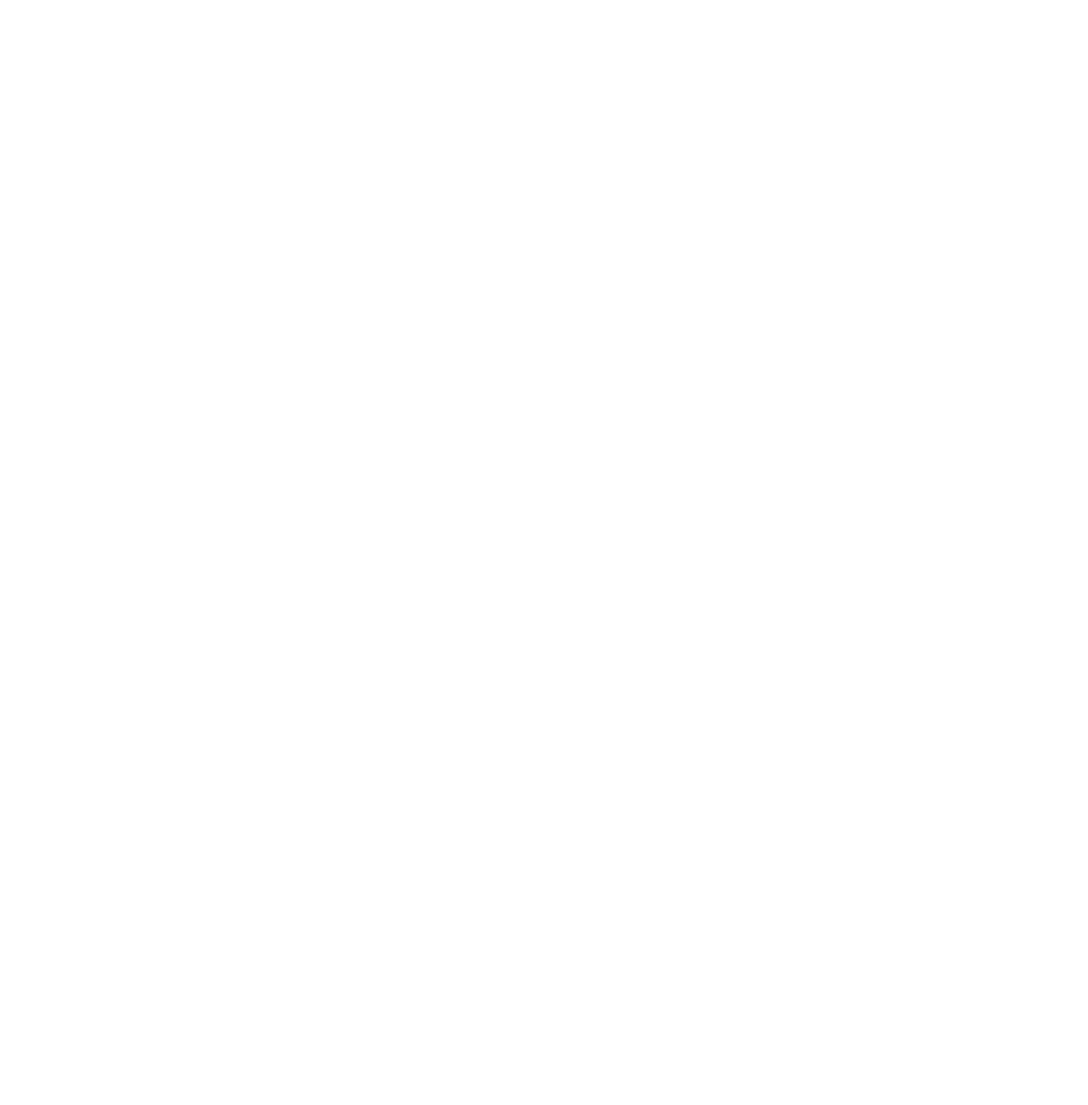
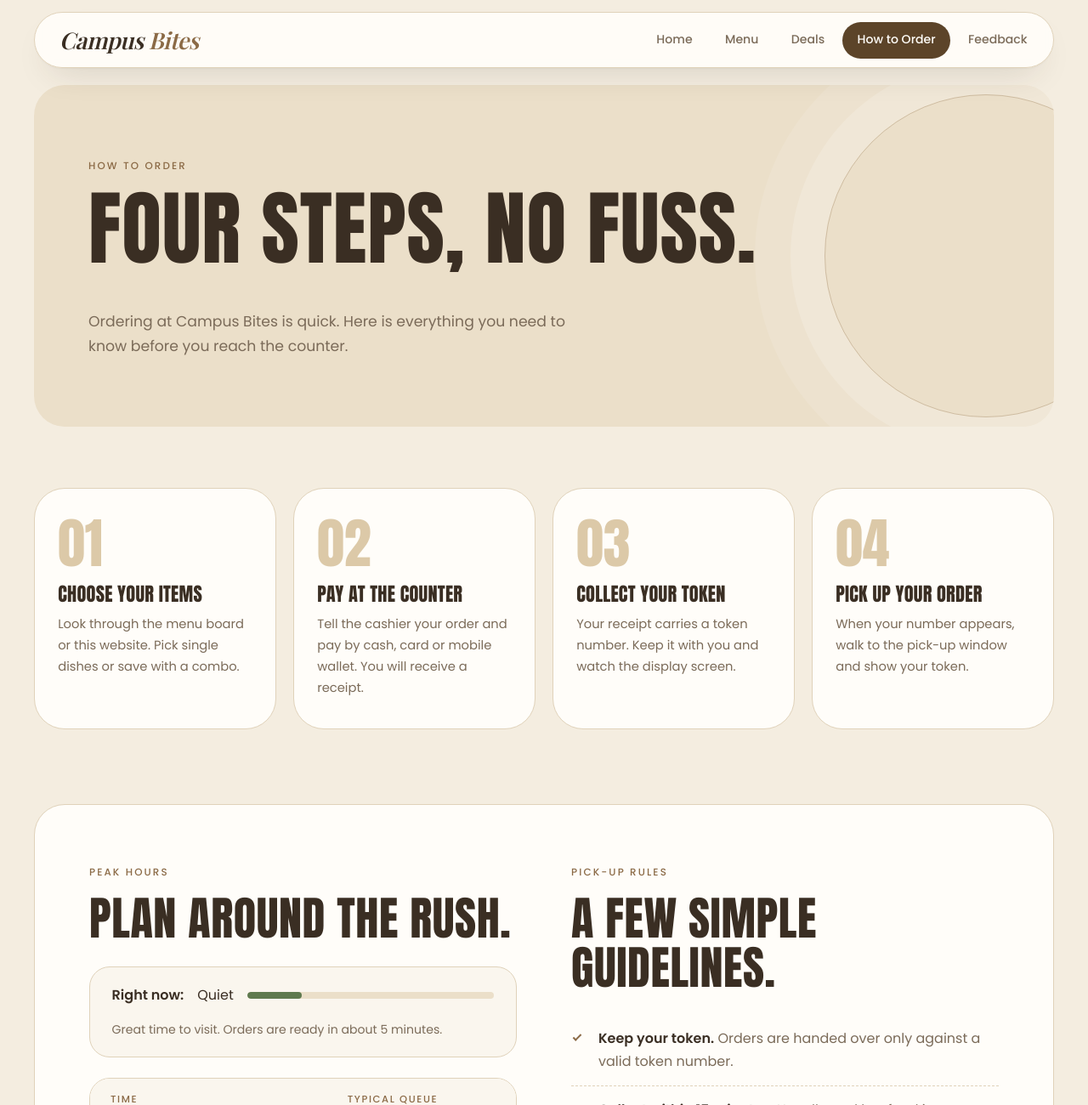
Before and after one commit to sajjal-jamil/campus-cafeteria1, a plain HTML site: page source/order.html in a window 1280 px wide. Shown: the top 1300 px of the page at 85% size. Before the commit the page ends 800 px from the top, so only its background shows below. Drawn offline with nearby package versions, Linux system fonts and the light colour scheme; a web font is replaced by a local one.

Commit message:
Added order feature ,closes #4

```diff
--- a/source/order.html
+++ b/source/order.html
@@ -0,0 +1,173 @@
+<!DOCTYPE html>
+<html lang="en">
+<head>
+  <meta charset="UTF-8">
+  <meta name="viewport" content="width=device-width, initial-scale=1">
+  <title>How to Order | Campus Bites</title>
+  <meta name="description" content="How to place an order at Campus Bites: choose items, pay at the counter, collect your token and pick up.">
+  <link rel="preconnect" href="https://fonts.googleapis.com">
+  <link rel="preconnect" href="https://fonts.gstatic.com" crossorigin>
+  <link href="https://fonts.googleapis.com/css2?family=Anton&family=Playfair+Display:ital,wght@0,500;0,600;1,500;1,600&family=Poppins:wght@300;400;500;600&display=swap" rel="stylesheet">
+  <link rel="stylesheet" href="../styles/style.css">
+  <script>document.documentElement.classList.add("js");</script>
+</head>
+<body>
+  <a class="skip-link" href="#main">Skip to content</a>
+  <header class="site-header">
+    <div class="wrap header-inner">
+      <a class="logo" href="index.html" aria-label="Campus Bites home">Campus <span>Bites</span></a>
+      <button class="nav-toggle" aria-label="Toggle navigation" aria-expanded="false" aria-controls="nav"><span></span></button>
+      <nav aria-label="Main">
+        <ul class="nav-list" id="nav">
+        <li><a href="index.html">Home</a></li>
+        <li><a href="menu.html">Menu</a></li>
+        <li><a href="deals.html">Deals</a></li>
+        <li><a href="order.html" aria-current="page">How to Order</a></li>
+        <li><a href="feedback.html">Feedback</a></li>
+        </ul>
+      </nav>
+    </div>
+  </header>
+
+  <main id="main">
+
+    <section class="page-hero">
+      <div class="wrap">
+        <span class="eyebrow">How to Order</span>
+        <h1>Four steps, no fuss.</h1>
+        <p class="lead">Ordering at Campus Bites is quick. Here is everything you need to know before you reach the counter.</p>
+      </div>
+    </section>
+
+    <section class="section">
+      <div class="wrap">
+        <ol class="steps">
+          <li class="step reveal"><h3>Choose your items</h3><p>Look through the menu board or this website. Pick single dishes or save with a combo.</p></li>
+          <li class="step reveal"><h3>Pay at the counter</h3><p>Tell the cashier your order and pay by cash, card or mobile wallet. You will receive a receipt.</p></li>
+          <li class="step reveal"><h3>Collect your token</h3><p>Your receipt carries a token number. Keep it with you and watch the display screen.</p></li>
+          <li class="step reveal"><h3>Pick up your order</h3><p>When your number appears, walk to the pick-up window and show your token.</p></li>
+        </ol>
+      </div>
+    </section>
+
+    <section class="section section--white">
+      <div class="wrap split">
+        <div class="reveal">
+          <span class="eyebrow">Peak hours</span>
+          <h2>Plan around the rush.</h2>
+          <div class="rush" aria-live="polite">
+            <strong>Right now:</strong> <span id="rush-label">Checking</span>
+            <div class="meter"><i id="rush-bar"></i></div>
+            <span id="rush-tip" style="width:100%;font-size:0.88rem;color:var(--muted)">The queue is usually shortest outside lunch time.</span>
+          </div>
+          <div class="table-wrap">
+            <table>
+              <thead><tr><th>Time</th><th>Typical queue</th></tr></thead>
+              <tbody>
+                <tr><td>8:00 am &ndash; 11:00 am</td><td>Quiet</td></tr>
+                <tr><td>11:00 am &ndash; 12:30 pm</td><td>Moderate</td></tr>
+                <tr><td>12:30 pm &ndash; 2:00 pm</td><td>Very busy</td></tr>
+                <tr><td>2:00 pm &ndash; 5:30 pm</td><td>Quiet</td></tr>
+                <tr><td>5:30 pm &ndash; 7:00 pm</td><td>Moderate</td></tr>
+              </tbody>
+            </table>
+          </div>
+        </div>
+        <div class="reveal">
+          <span class="eyebrow">Pick-up rules</span>
+          <h2>A few simple guidelines.</h2>
+          <ul class="rules">
+            <li><strong>Keep your token.</strong> Orders are handed over only against a valid token number.</li>
+            <li><strong>Collect within 15 minutes.</strong> Uncollected hot food is discarded after that time.</li>
+            <li><strong>Group orders</strong> of more than ten items should be placed 30 minutes in advance.</li>
+            <li><strong>Check before you leave.</strong> Report any missing or incorrect items at the window straight away.</li>
+            <li><strong>Clear your table.</strong> Please return trays to the rack after eating.</li>
+          </ul>
+        </div>
+      </div>
+    </section>
+
+    <section class="section">
+      <div class="wrap" style="max-width:760px">
+        <div class="section-head reveal">
+          <span class="eyebrow">Questions</span>
+          <h2>Good to know.</h2>
+        </div>
+        <div class="faq reveal">
+          <details><summary>Can I pay by card or mobile wallet?</summary><p>Yes. The counter accepts cash, debit and credit cards, and the major mobile wallets.</p></details>
+          <details><summary>Can I change my order after paying?</summary><p>Changes are possible within two minutes of payment, as long as the kitchen has not started cooking.</p></details>
+          <details><summary>Do you cater for dietary needs?</summary><p>We have vegetarian options in every category. Ask the cashier about ingredients and we will help you choose.</p></details>
+          <details><summary>What if I lose my token?</summary><p>Show your receipt to the pick-up staff. Without a receipt, we cannot release the order.</p></details>
+        </div>
+      </div>
+    </section>
+  </main>
+
+  <footer class="site-footer">
+    <div class="wrap">
+      <div class="footer-grid">
+        <div>
+          <a class="logo" href="index.html">Campus <span>Bites</span></a>
+          <p>Honest food, fair prices and a quiet corner between lectures.</p>
+        </div>
+        <div>
+          <h3>Explore</h3>
+          <ul>
+            <li><a href="menu.html">Menu</a></li>
+            <li><a href="deals.html">Deals</a></li>
+            <li><a href="order.html">How to Order</a></li>
+            <li><a href="feedback.html">Feedback</a></li>
+          </ul>
+        </div>
+        <div>
+          <h3>Visit</h3>
+          <p>Ground Floor, Block C<br>University of Central Punjab</p>
+          <p>Mon&ndash;Fri 8:00 am &ndash; 8:00 pm<br>Sat 9:00 am &ndash; 5:00 pm</p>
+        </div>
+      </div>
+      <div class="footer-bottom">&copy; 2026 Campus Bites. A fictional cafeteria created for the DevOps Fundamentals course.</div>
+    </div>
+  </footer>
+
+  <script>
+  (function () {
+    // Mobile navigation
+    var toggle = document.querySelector(".nav-toggle");
+    var nav = document.getElementById("nav");
+    toggle.addEventListener("click", function () {
+      var open = nav.classList.toggle("open");
+      toggle.setAttribute("aria-expanded", open);
+    });
+    nav.addEventListener("click", function (e) {
+      if (e.target.tagName === "A") { nav.classList.remove("open"); toggle.setAttribute("aria-expanded", "false"); }
+    });
+
+    // Scroll reveal
+    var items = document.querySelectorAll(".reveal");
+    if ("IntersectionObserver" in window) {
+      var io = new IntersectionObserver(function (entries) {
+        entries.forEach(function (en) { if (en.isIntersecting) { en.target.classList.add("in"); io.unobserve(en.target); } });
+      }, { threshold: 0.12 });
+      items.forEach(function (el) { io.observe(el); });
+    } else {
+      items.forEach(function (el) { el.classList.add("in"); });
+    }
+
+    // Live rush indicator
+    var d = new Date(), h = d.getHours() + d.getMinutes() / 60, day = d.getDay();
+    var label = document.getElementById("rush-label"), bar = document.getElementById("rush-bar"), tip = document.getElementById("rush-tip");
+    var level, width, color, msg;
+    if (day === 0 || h < 8 || h >= 20) {
+      level = "We are closed"; width = 0; color = "var(--muted)"; msg = "Plan ahead and place your order when we open.";
+    } else if (h >= 12.5 && h < 14) {
+      level = "Very busy"; width = 95; color = "var(--warn)"; msg = "This is the lunch rush. Expect a queue of 10 to 15 minutes.";
+    } else if ((h >= 11 && h < 12.5) || (h >= 14 && h < 14.75) || (h >= 17.5 && h < 19)) {
+      level = "Moderately busy"; width = 60; color = "var(--accent)"; msg = "Short queue. Orders take around 10 minutes.";
+    } else {
+      level = "Quiet"; width = 22; color = "var(--ok)"; msg = "Great time to visit. Orders are ready in about 5 minutes.";
+    }
+    label.textContent = level; bar.style.width = width + "%"; bar.style.background = color; tip.textContent = msg;
+  })();
+  </script>
+</body>
+</html>
--- a/styles/style.css
+++ b/styles/style.css
@@ -467,3 +467,70 @@ tr.is-today td:first-child { box-shadow: inset 4px 0 0 var(--accent-dark); }
   gap: clamp(2rem, 5vw, 4rem);
   align-items: start;
 }
+/* ---------- Order steps ---------- */
+
+.steps { list-style: none; margin: 0; padding: 0; counter-reset: step; display: grid; grid-template-columns: repeat(4, 1fr); gap: 1.25rem; }
+.step {
+  counter-increment: step;
+  background: var(--surface);
+  border: 1px solid var(--line);
+  border-radius: var(--radius-lg);
+  padding: 2rem 1.7rem 2.2rem;
+  position: relative;
+}
+.step::before {
+  content: counter(step, decimal-leading-zero);
+  display: block;
+  font-family: var(--font-head);
+  font-size: 4rem;
+  line-height: 1;
+  color: var(--tan);
+  margin-bottom: 1rem;
+}
+.step h3 { font-size: 1.4rem; }
+.step p { font-size: 0.92rem; color: var(--muted); margin: 0; }
+
+.rush {
+  display: flex;
+  align-items: center;
+  gap: 1rem;
+  flex-wrap: wrap;
+  padding: 1.2rem 1.6rem;
+  background: var(--bg-soft);
+  border: 1px solid var(--line);
+  border-radius: var(--radius);
+  margin-bottom: 1.5rem;
+}
+.rush strong { font-weight: 600; }
+.meter { flex: 1; min-width: 140px; height: 8px; border-radius: 99px; background: var(--sand); overflow: hidden; }
+.meter i { display: block; height: 100%; width: 20%; background: var(--ok); border-radius: 99px; transition: width 0.6s, background 0.4s; }
+
+.rules { list-style: none; margin: 0; padding: 0; }
+.rules li { padding: 0.9rem 0 0.9rem 2rem; position: relative; border-bottom: 1px dashed var(--line); color: var(--muted); }
+.rules li strong { color: var(--ink); font-weight: 600; }
+.rules li::before {
+  content: "";
+  position: absolute;
+  left: 0.15rem;
+  top: 1.45rem;
+  width: 10px;
+  height: 5px;
+  border-left: 2px solid var(--accent);
+  border-bottom: 2px solid var(--accent);
+  transform: rotate(-45deg);
+}
+
+.faq details { background: var(--surface); border: 1px solid var(--line); border-radius: var(--radius); margin-bottom: 0.75rem; }
+.faq summary {
+  cursor: pointer;
+  list-style: none;
+  padding: 1.2rem 1.6rem;
+  font-weight: 500;
+  display: flex;
+  justify-content: space-between;
+  gap: 1rem;
+}
+.faq summary::-webkit-details-marker { display: none; }
+.faq summary::after { content: "+"; font-size: 1.4rem; line-height: 1; color: var(--accent); transition: transform 0.25s; }
+.faq details[open] summary::after { transform: rotate(45deg); }
+.faq details p { padding: 0 1.6rem 1.3rem; margin: 0; color: var(--muted); font-size: 0.95rem; }
```
